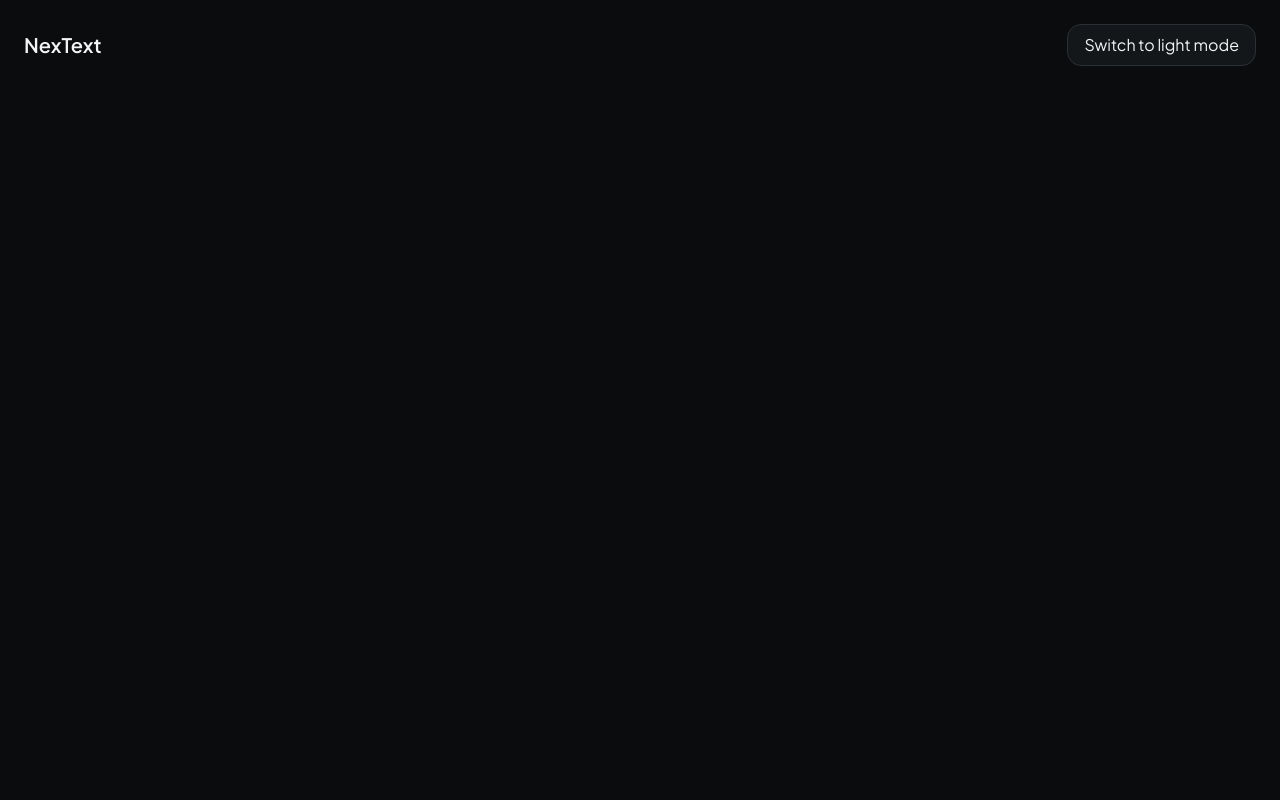
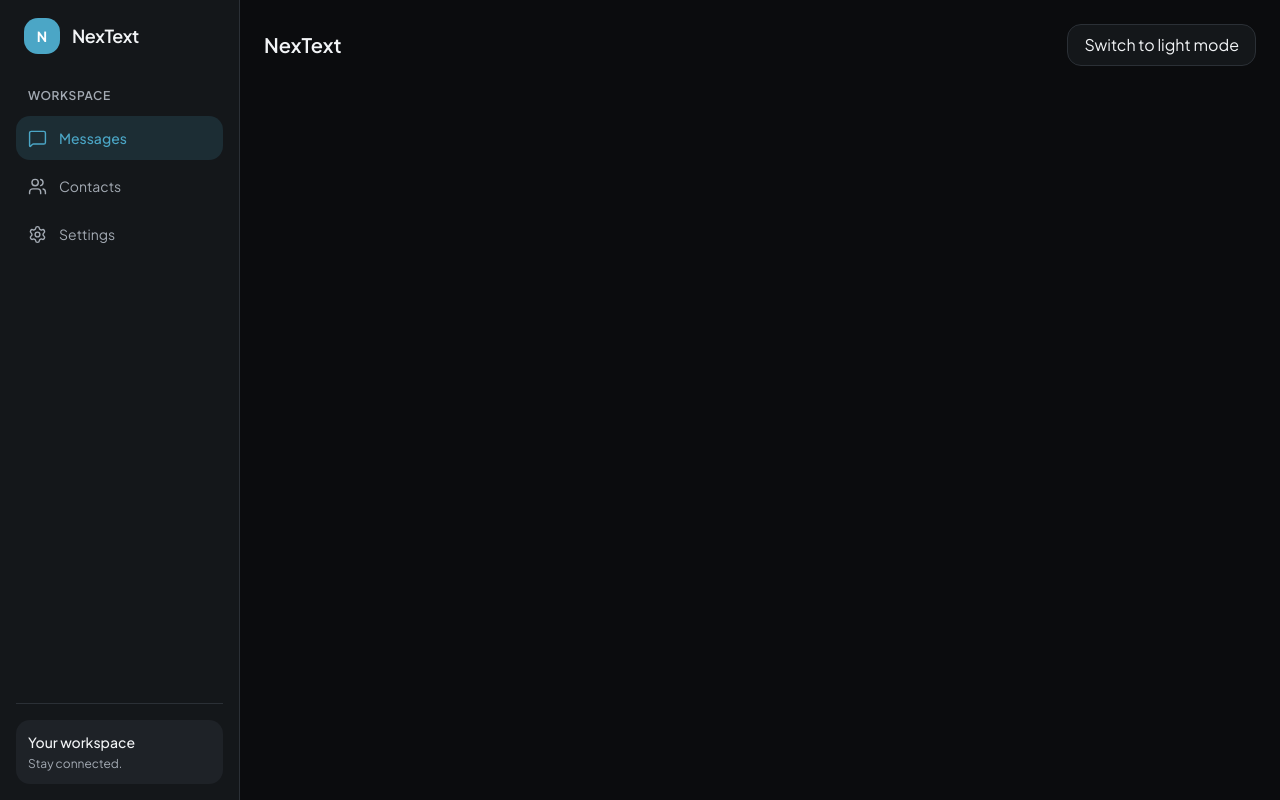
Before and after one commit to Metgala1/nextext, a Next.js app: page / in a window 1280 px wide. Built offline with nearby package versions, Linux system fonts and the light colour scheme.

Commit message:
Improved the navigation rail with real icons

```diff
--- a/package.json
+++ b/package.json
@@ -9,6 +9,7 @@
     "lint": "eslint"
   },
   "dependencies": {
+    "lucide-react": "^1.61.0",
     "next": "16.4.3",
     "react": "19.3.0",
     "react-dom": "19.3.0"
--- a/src/app/page.tsx
+++ b/src/app/page.tsx
@@ -1,16 +1,20 @@
 import AppShell from "@/components/app-shell";
 import ThemeToggle from "@/components/theme-toggle";
+import NavigationRail from "@/components/navigation-rail";
 
 export default function Home() {
   return (
     <AppShell>
-      <main className="min-h-screen p-6">
+       <main className="flex min-h-screen">
+       <NavigationRail />
+
+      <section className="min-w-0 flex-1 p-6">
         <header className="flex items-center justify-between">
-          <h1 className="text-xl font-semibold">NexText</h1>
-
-          <ThemeToggle />
-        </header>
-      </main>
+            <h1 className="text-xl font-semibold">NexText</h1>
+            <ThemeToggle />
+       </header>
+      </section>
+        </main>
     </AppShell>
   );
 }
--- /dev/null
+++ b/src/components/navigation-rail.tsx
@@ -0,0 +1,75 @@
+
+"use client";
+
+import { useState } from "react";
+import {
+  MessageSquare,
+  Users,
+  Settings,
+  type LucideIcon,
+} from "lucide-react";
+
+type NavigationItem = {
+  label: string;
+  icon: LucideIcon;
+};
+
+const navigationItems: NavigationItem[] = [
+  { label: "Messages", icon: MessageSquare },
+  { label: "Contacts", icon: Users },
+  { label: "Settings", icon: Settings },
+];
+
+export default function NavigationRail() {
+  const [activeItem, setActiveItem] = useState("Messages");
+
+  return (
+    <aside className="flex h-full min-h-screen w-60 shrink-0 flex-col border-r border-border bg-surface p-4">
+      <div className="mb-8 flex h-10 items-center gap-3 px-2">
+        <div className="flex size-9 items-center justify-center rounded-default bg-accent text-sm font-bold text-white">
+          N
+        </div>
+
+        <span className="text-lg font-semibold tracking-tight">
+          NexText
+        </span>
+      </div>
+
+      <p className="mb-3 px-3 text-xs font-semibold uppercase tracking-wider text-text-secondary">
+        Workspace
+      </p>
+
+      <nav aria-label="Main navigation" className="flex flex-col gap-1">
+        {navigationItems.map(({ label, icon: Icon }) => {
+          const isActive = activeItem === label;
+
+          return (
+            <button
+              key={label}
+              type="button"
+              onClick={() => setActiveItem(label)}
+              aria-current={isActive ? "page" : undefined}
+              className={`flex h-11 items-center gap-3 rounded-default px-3 text-sm transition-colors ${
+                isActive
+                  ? "bg-accent/15 font-medium text-accent"
+                  : "text-text-secondary hover:bg-surface-elevated hover:text-foreground"
+              }`}
+            >
+              <Icon size={19} strokeWidth={1.8} aria-hidden="true" />
+              <span>{label}</span>
+            </button>
+          );
+        })}
+      </nav>
+
+      <div className="mt-auto border-t border-border pt-4">
+        <div className="rounded-default bg-surface-elevated p-3">
+          <p className="text-sm font-medium">Your workspace</p>
+          <p className="mt-1 text-xs text-text-secondary">
+            Stay connected.
+          </p>
+        </div>
+      </div>
+    </aside>
+  );
+}
```
Also changed, not shown: 1 other file (tests, documents, lock files or other folders).
